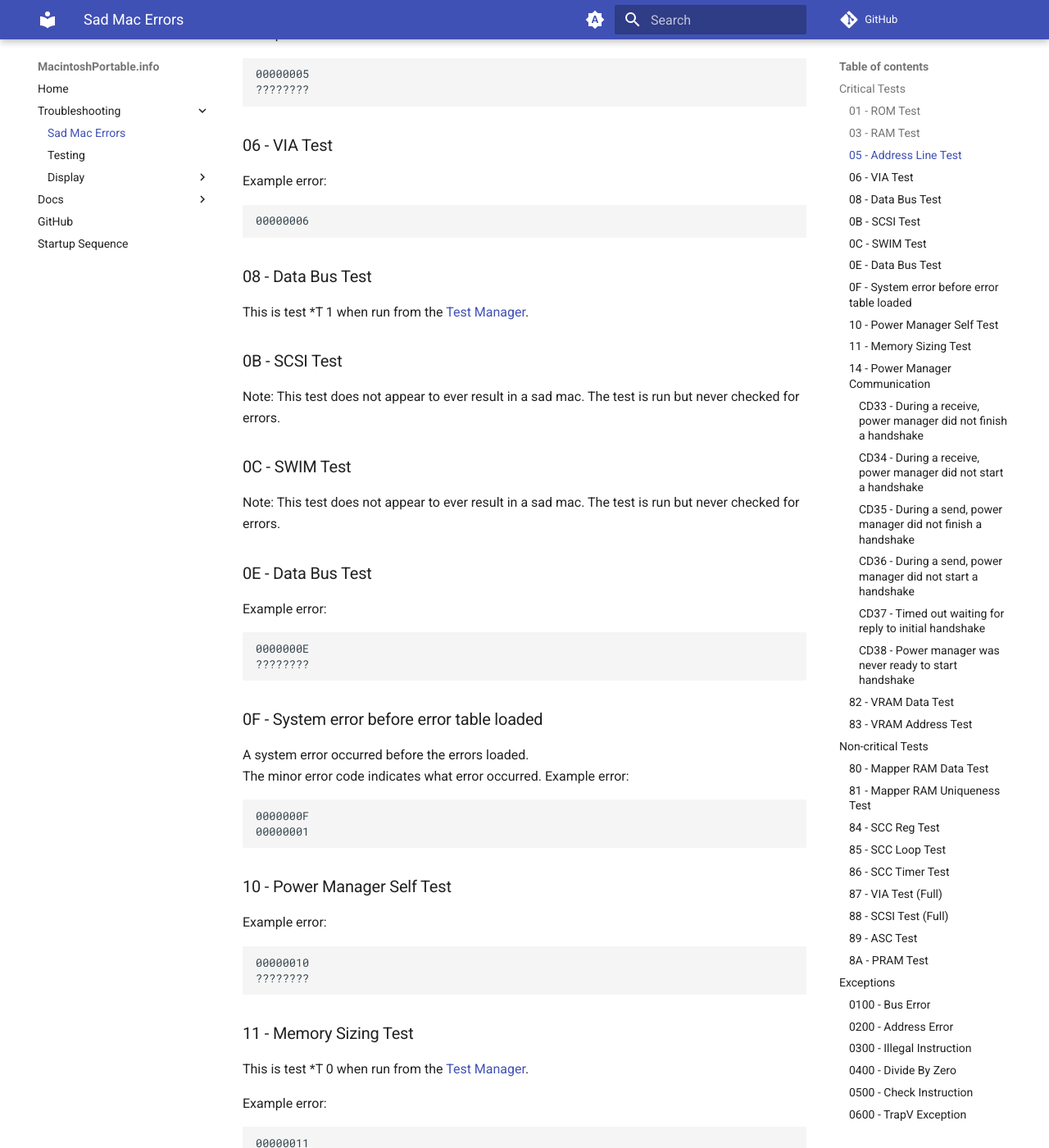
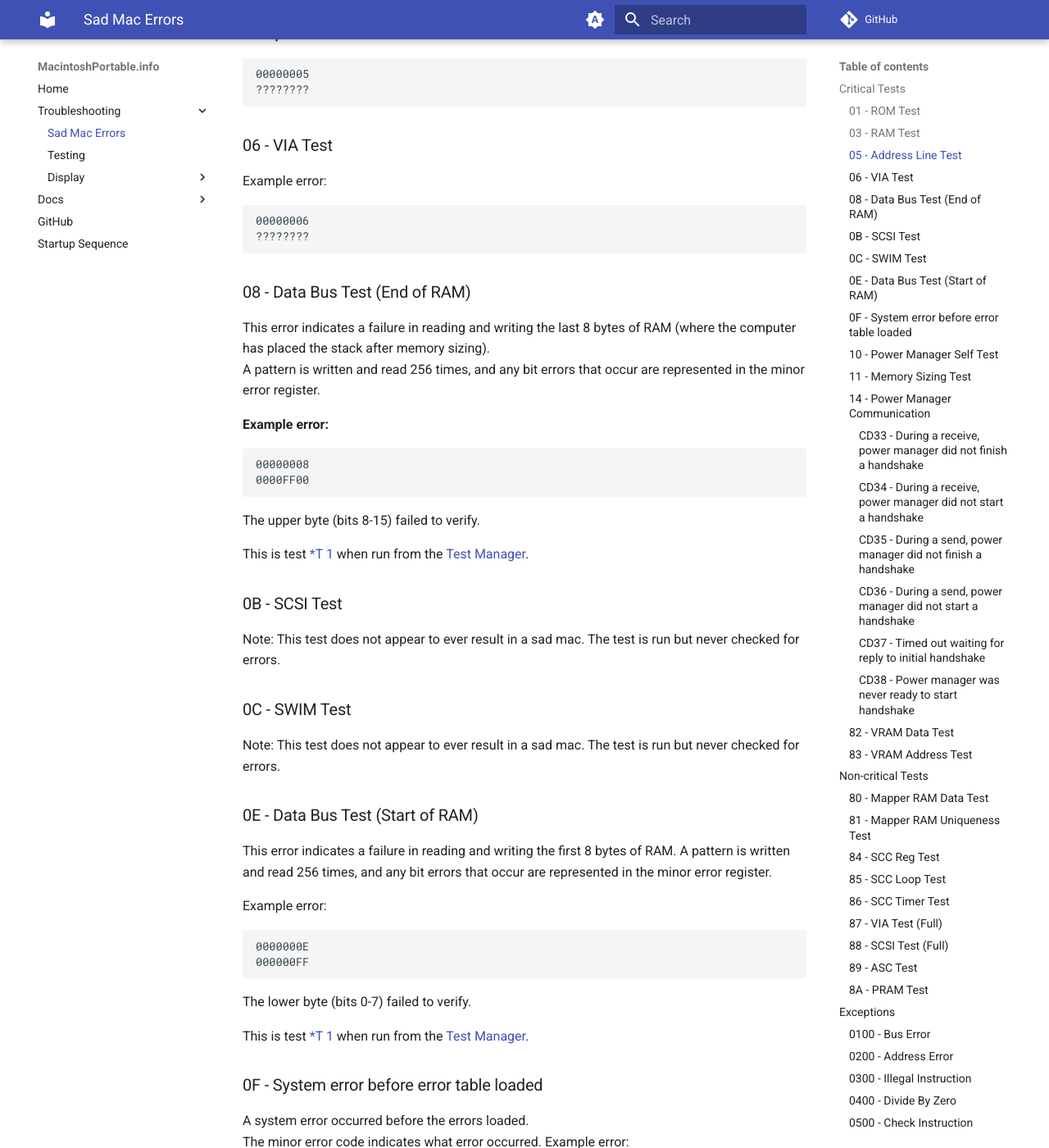
Before and after one commit to rezafouladian/MacintoshPortable, an MkDocs documentation site: the page built from docs/SadMac.md, in a window 1280 px wide and 1400 px high, scrolled down 1523 px. Shown: the whole window at 82% size. Built offline with MkDocs 1.6.1 and Material for MkDocs 9.7.7, drawn with Linux system fonts in a browser that asks for light colours; comment, search, counter and statistics services are not loaded.

Commit message:
Add error code details

````diff
--- a/docs/SadMac.md
+++ b/docs/SadMac.md
@@ -34,6 +34,7 @@ This is test [*T 2](TestManager.md#test-2-modulo-3-ram-test) when run from the [
 ```
 Data bit 6 is marked as failed.
 <hr>
+
 ```
 00000003
 0000FF00
@@ -43,7 +44,7 @@ The upper 8 bits on the data bus (bits 8-15) are marked as failed. It's likely o
 ### 05 - Address Line Test
 This is test [*T 3](TestManager.md#test-3-address-line-test) when run from the [Test Manager](TestManager.md).
 
-Example error:
+**Example error:**
 ```
 00000005
 ????????
@@ -53,20 +54,38 @@ Example error:
 Example error:
 ```
 00000006
+????????
+```
+### 08 - Data Bus Test (End of RAM)
 
+This error indicates a failure in reading and writing the last 8 bytes of RAM (where the computer has placed the stack after memory sizing).
+A pattern is written and read 256 times, and any bit errors that occur are represented in the minor error register.
+
+**Example error:**
 ```
-### 08 - Data Bus Test
-This is test *T 1 when run from the [Test Manager](TestManager.md).
+00000008
+0000FF00
+```
+The upper byte (bits 8-15) failed to verify.
+
+This is test [*T 1](TestManager.md#test-1-data-bus-test) when run from the [Test Manager](TestManager.md).
 ### 0B - SCSI Test
 Note: This test does not appear to ever result in a sad mac. The test is run but never checked for errors.
 ### 0C - SWIM Test
 Note: This test does not appear to ever result in a sad mac. The test is run but never checked for errors.
-### 0E - Data Bus Test
+### 0E - Data Bus Test (Start of RAM)
+
+This error indicates a failure in reading and writing the first 8 bytes of RAM.
+A pattern is written and read 256 times, and any bit errors that occur are represented in the minor error register.
+
 Example error:
 ```
 0000000E
-????????
+000000FF
 ```
+The lower byte (bits 0-7) failed to verify.
+
+This is test [*T 1](TestManager.md#test-1-data-bus-test) when run from the [Test Manager](TestManager.md).
 ### 0F - System error before error table loaded
 A system error occurred before the errors loaded.
 The minor error code indicates what error occurred.
````
